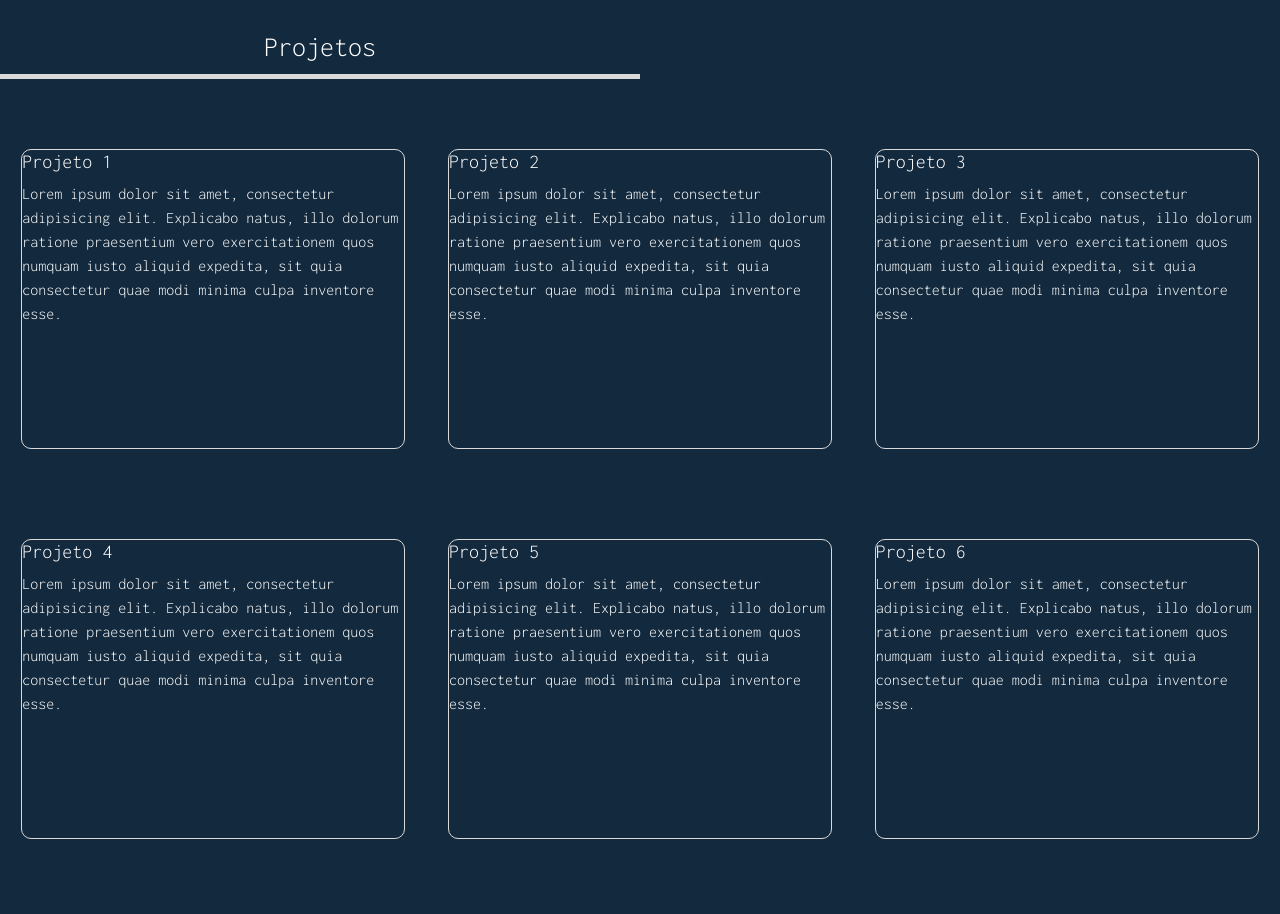
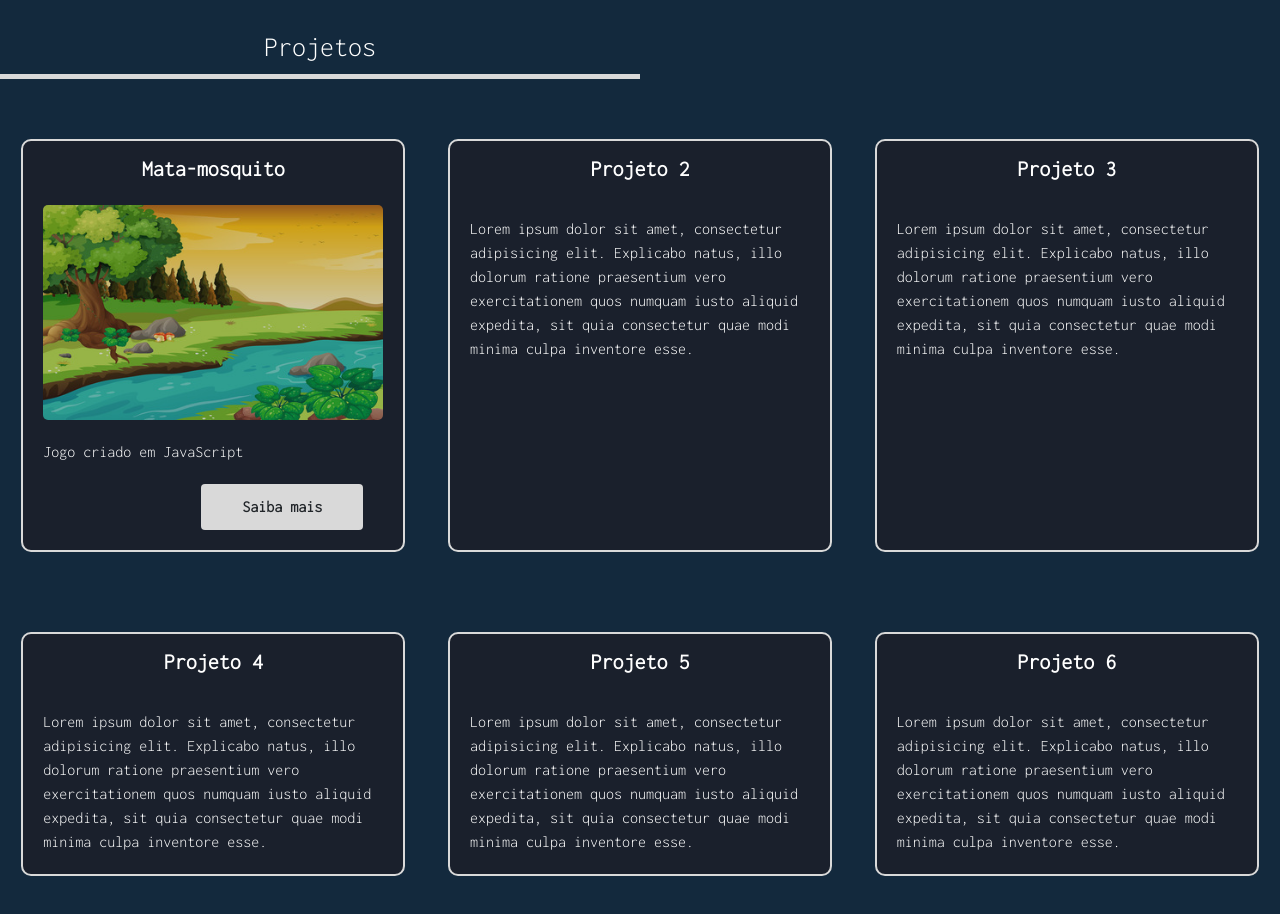
Before and after one commit to celorg/Portfolio, a plain HTML site: page index.html in a window 1280 px wide. Shown: the part 1880-2794 px from the top of the page. Drawn offline with Linux system fonts and the light colour scheme; a web font is replaced by a local one.

Commit message:
atuaizando commit

```diff
--- a/css/style.css
+++ b/css/style.css
@@ -28,7 +28,7 @@ main{
 header{
     position: sticky;
     top: 0;
-
+    z-index: 1;
 }
 .nav-bar{
     height: 80px;
@@ -251,11 +251,47 @@ h3{
     flex-direction: column;
 }
 .projetos div{
-    border: #D9D9D9 1px solid;
-    width: 70%;
-    height: 300px;
-    margin: 50px auto 40px auto;
+    border: #D9D9D9 2px solid;
+    background-color: #1A202C;
+    width: 80%;
+    height: auto;
+    margin: 40px auto;
+    padding: 0 20px;
     border-radius: 10px;
+}
+.projetos div h5{
+    width: 100%;
+    /* background-image: linear-gradient(to right, #380026, #0cbaba); */
+    /* background-color: #2D2F48; */
+
+    padding: 15px;
+    text-align: center;
+    font-weight: bold;
+    font-size: 22px;
+    border-radius: 8px 8px 0 0;
+    /* border-bottom: #d9d9d9 3px solid; */
+
+}
+.projetos div img{
+    width: 100%;
+    margin: 0;
+    align-items: center;
+    border-radius: 5px;
+    opacity: 0.8;
+    z-index: 2;
+}
+.projetos div p{
+    margin: 20px auto;
+
+}
+.projetos div button{
+    display: flex;
+    /* width: 50%; */
+    padding: 10px 40px;
+    margin: 20px 20px 20px auto;
+    text-align: center;
+    background: #D9D9D9;
+    font-weight: bolder;
 }
 
 .habilidades{
@@ -287,13 +323,13 @@ h3{
 }
 footer{
     background-color: #1A202C;
-    padding-top: 20px;
+    padding-top: 10px;
 }
-footer h4{
+/* footer h4{
     font-weight: bolder;
     font-size: 30px;
     margin: 10px ;
-}
+} */
 footer .registros{
     padding: 20px;
     text-align: center;
@@ -318,5 +354,9 @@ footer .copy{
     bottom: 0;
     text-align: center;
     border-top: #D9D9D9 1px solid;
-    padding: 10px 0;
+    padding: 20px 0 10px 0;
 }
+
+.modal{
+    color: #000;
+}
--- a/index.html
+++ b/index.html
@@ -12,6 +12,8 @@
     <link rel="stylesheet" href="css/media-query.css">
     <link rel="stylesheet" href="vendor/bootstrap-5.1.3-dist/css/bootstrap.min.css">
     <link rel="stylesheet" href="https://cdnjs.cloudflare.com/ajax/libs/font-awesome/6.0.0/css/all.min.css">
+
+    <script src="vendor/bootstrap-5.1.3-dist/js/bootstrap.min.js"></script>
 
 </head>
 <body >
@@ -92,12 +94,17 @@
             </div>
         </article>
         <article id="portfolio">
+
             <div>
                 <h3>Projetos</h3>
                 <div class="projetos">
                     <div>
-                        <h5>Projeto 1</h5>
-                        <p>Lorem ipsum dolor sit amet, consectetur adipisicing elit. Explicabo natus, illo dolorum ratione praesentium vero exercitationem quos numquam iusto aliquid expedita, sit quia consectetur quae modi minima culpa inventore esse. </p>
+                        <h5>Mata-mosquito</h5>
+                        <img src="imagens/imagens-projetos/bg.redimensionada.jpg" alt="Jogo em JavaScript" title="mata-mosquito">
+                        <p>Jogo criado em JavaScript</p>
+                        <button type="button" class="btn btn-white" data-bs-toggle="modal" data-bs-target="#Projeto1Modal">
+                            Saiba mais
+                        </button>
                     </div>
                     <div>
                         <h5>Projeto 2</h5>
@@ -150,11 +157,11 @@
                         <li title="VueJs"><i class="fa-brands fa-vuejs"></i>VueJs</li>
                     </ul>
                 </div>
+
             </div>
 
         </article>
         <footer>
-            <h4>Contato</h4>
             <div class="registros">
                 <nav>
                     <p>Redes Sociais</p>
@@ -175,8 +182,33 @@
             </div>
             <div class="copy"><p>© 2022 Marcelo Ribeiro</p></div>
         </footer>
+
     </main>
 
-    <script src="js/script.js"></script>
+
+
+
+
+      <!-- Modal -->
+      <div class="modal fade" id="Projeto1Modal" tabindex="-1" aria-labelledby="exampleModalLabel" aria-hidden="true">
+        <div class="modal-dialog">
+          <div class="modal-content">
+            <div class="modal-header">
+              <h1 class="modal-title fs-5" id="exampleModalLabel">Modal title</h1>
+              <button type="button" class="btn-close" data-bs-dismiss="modal" aria-label="Close"></button>
+            </div>
+            <div class="modal-body">
+                <p>Lorem ipsum, dolor sit amet consectetur adipisicing elit. Impedit, iusto veritatis necessitatibus aspernatur suscipit accusamus aut, consequatur minima eveniet quos eligendi! Ullam libero ducimus, excepturi veniam fugit veritatis quis reprehenderit!</p>
+            </div>
+            <div class="modal-footer">
+              <button type="button" class="btn btn-secondary" data-bs-dismiss="modal">Close</button>
+              <button type="button" class="btn btn-primary">Save changes</button>
+            </div>
+          </div>
+        </div>
+      </div>
+
 </body>
+
+
 </html>
```
